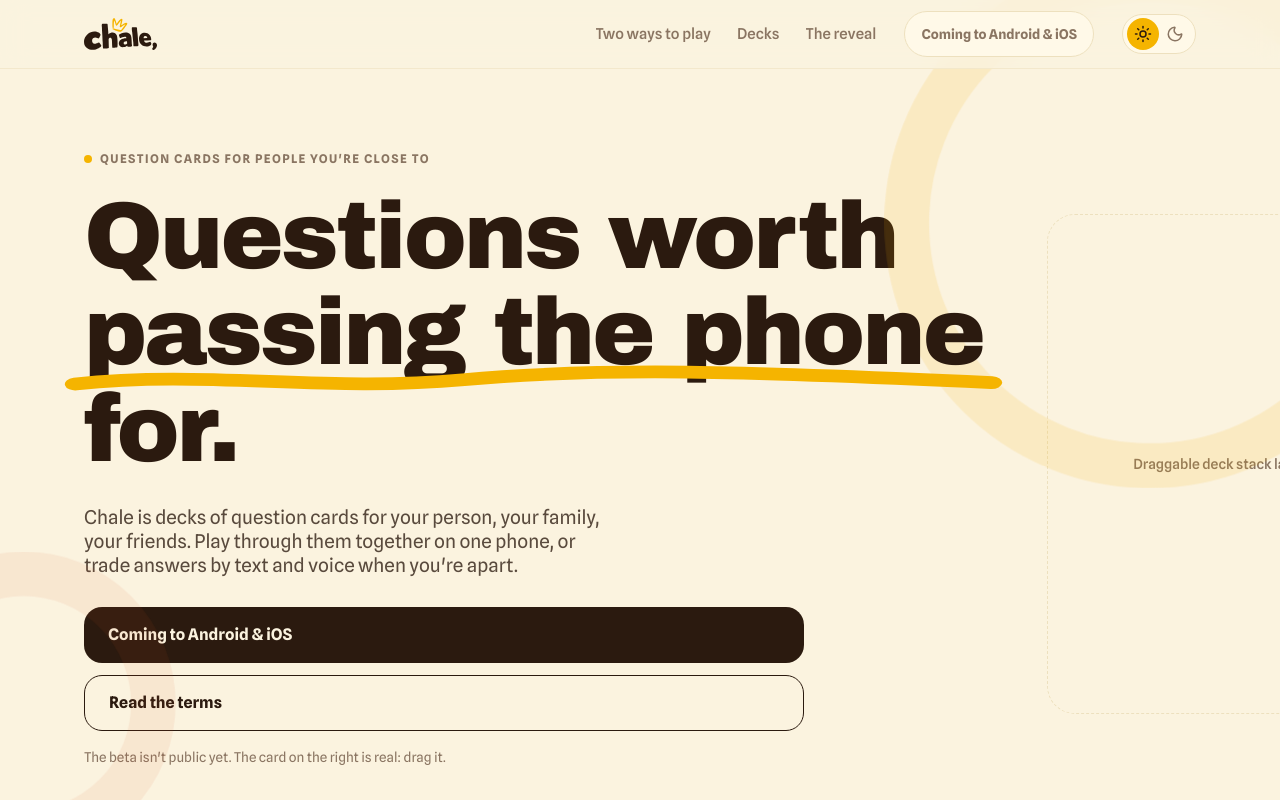
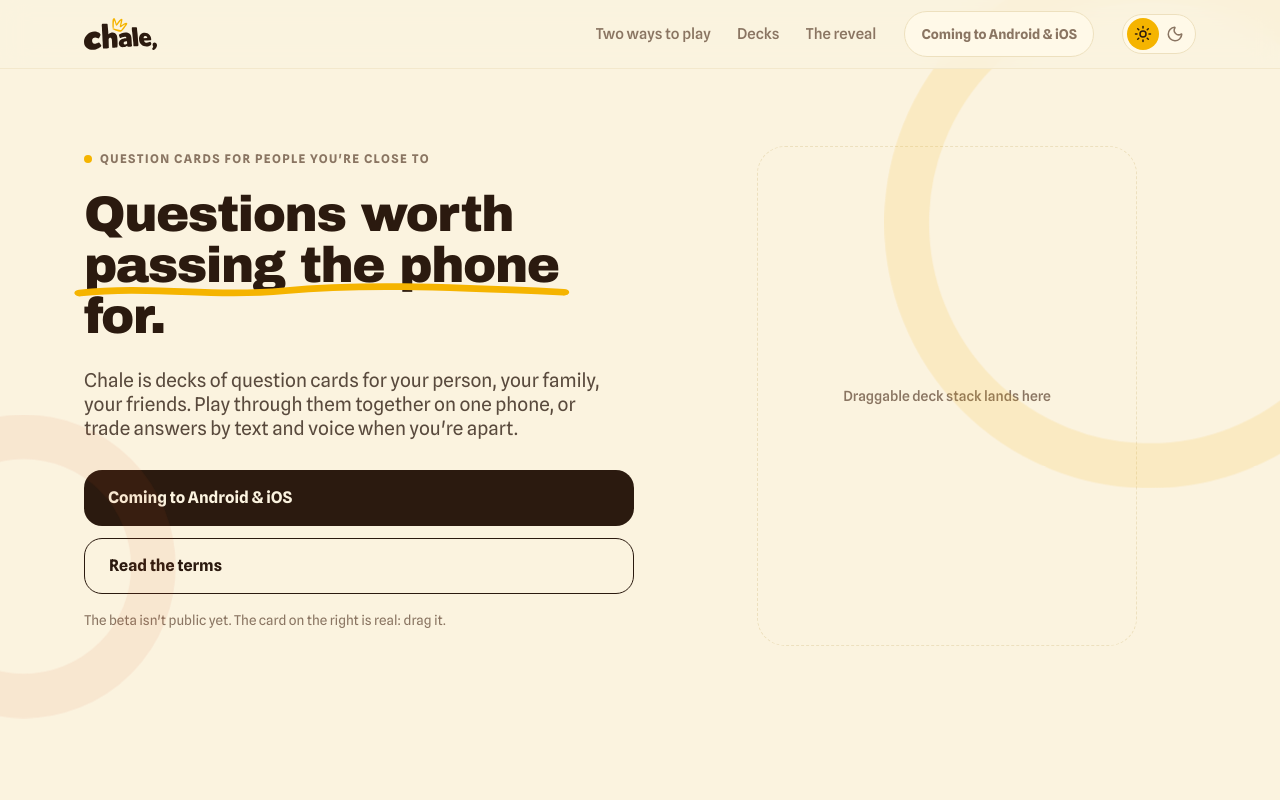
Before and after one commit to QuayeDNA/chale, a React (Vite) app in the folder web/: page / in a window 1280 px wide. Shown: the top 800 px of the page. Built offline with nearby package versions, Linux system fonts and the light colour scheme.

Commit message:
fix(web): contain the hero grid so the nowrap headline can't shove the deck off-screen

```diff
--- a/web/src/styles/chale.css
+++ b/web/src/styles/chale.css
@@ -296,9 +296,17 @@ html {
 
 .hero .wrap {
   display: grid;
-  grid-template-columns: 1.05fr 0.95fr;
+  /* minmax(0, …) plus min-width: 0 below: the underlined phrase is unbroken
+     and wider than its track at several widths, and without this the grid's
+     automatic minimums blow the tracks out — shoving the deck off-screen
+     and shifting the page right. The grid must never exceed the wrap. */
+  grid-template-columns: minmax(0, 1.05fr) minmax(0, 0.95fr);
   gap: clamp(24px, 5vw, 72px);
   align-items: center;
+}
+
+.hero .wrap > * {
+  min-width: 0;
 }
 
 /* The drifting circles behind the headline. Ring tints are mixed toward
@@ -339,7 +347,17 @@ html {
   font-weight: 400;
   letter-spacing: -0.03em;
   line-height: 1.02;
-  font-size: clamp(44px, 7.4vw, 96px);
+  /* Fluid against the layout, not the viewport alone: the underlined phrase
+     is ~10em wide and unbroken, so side-by-side type must stay small enough
+     to fit its track (see the grid note above). Stacked text gets the big
+     sizes, where the full width is available. */
+  font-size: clamp(28px, 8vw, 72px);
+}
+
+@media (min-width: 1024px) {
+  .hero h1 {
+    font-size: clamp(42px, 4vw, 50px);
+  }
 }
 
 /* The underlined phrase never breaks; the stroke draws itself once. */
@@ -442,7 +460,7 @@ html {
   text-align: center;
 }
 
-@media (max-width: 860px) {
+@media (max-width: 1023px) {
   .hero .wrap {
     grid-template-columns: 1fr;
   }
```
